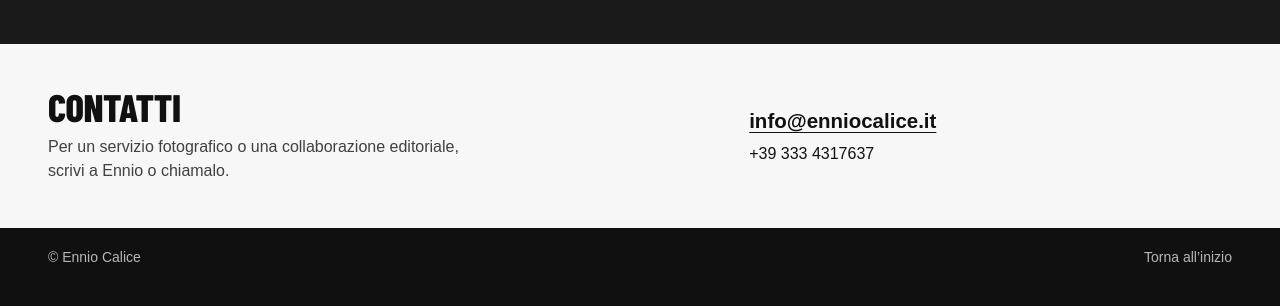
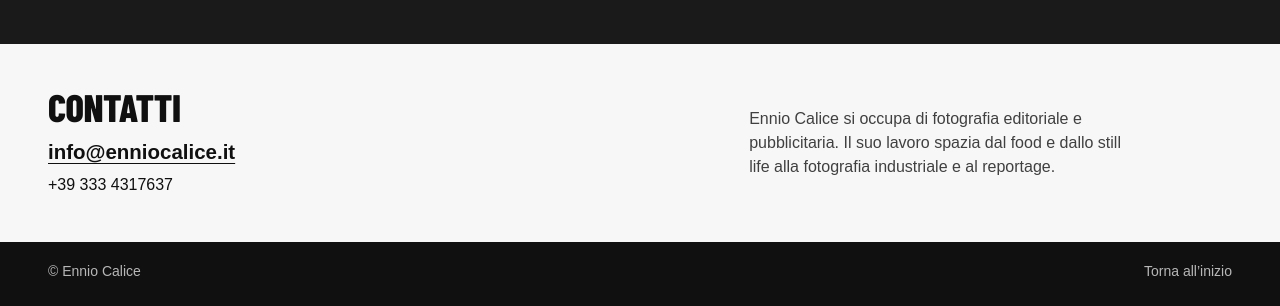
Before and after one commit to jellero/ennio, a plain HTML site: page index.html in a window 1280 px wide. Shown: the part 3177-3483 px from the top of the page. Drawn offline with Linux system fonts and the light colour scheme.

Commit message:
Riorganizza i contatti e descrivi il profilo fotografico

```diff
--- a/index.html
+++ b/index.html
@@ -12,7 +12,7 @@
   <meta property="og:url" content="https://jellero.github.io/ennio/">
   <link rel="icon" href="assets/favicon.svg?v=2" type="image/svg+xml">
   <link rel="preload" href="assets/barlow-condensed-800.woff2" as="font" type="font/woff2" crossorigin>
-  <link rel="stylesheet" href="style.css?v=3">
+  <link rel="stylesheet" href="style.css?v=4">
   <script src="site.js?v=2" defer></script>
   <title>Ennio Calice — Fotografia</title>
 </head>
@@ -141,12 +141,12 @@
       <div class="wrap profile-inner">
         <div>
           <h2 id="titolo-contatti">Contatti</h2>
-          <p class="contact-intro">Per un servizio fotografico o una collaborazione editoriale, scrivi a Ennio o chiamalo.</p>
+          <address class="contact-details">
+            <a class="email" href="mailto:info@enniocalice.it">info@enniocalice.it</a>
+            <a class="telephone" href="tel:+393334317637">+39 333 4317637</a>
+          </address>
         </div>
-        <address class="contact-details">
-          <a class="email" href="mailto:info@enniocalice.it">info@enniocalice.it</a>
-          <a class="telephone" href="tel:+393334317637">+39 333 4317637</a>
-        </address>
+        <p class="profile-description">Ennio Calice si occupa di fotografia editoriale e pubblicitaria. Il suo lavoro spazia dal food e dallo still life alla fotografia industriale e al reportage.</p>
       </div>
     </section>
   </main>
--- a/style.css
+++ b/style.css
@@ -143,8 +143,8 @@ h2 { font: 800 clamp(2.25rem, 4.7vw, 3.75rem)/.95 var(--display); letter-spacing
 .profile { --accent: #345300; background: var(--white); color: var(--black); }
 .profile-inner { display: grid; grid-template-columns: 1.15fr .85fr; align-items: center; gap: 28px 48px; padding: clamp(30px, 3.5vw, 48px) 0; }
 .profile h2 { font-size: clamp(2rem, 3vw, 2.625rem); }
-.contact-intro { max-width: 47ch; margin-top: 10px; color: #404040; }
-.contact-details { display: grid; justify-items: start; gap: 5px; min-width: 0; font-style: normal; }
+.profile-description { max-width: 44ch; color: #404040; }
+.contact-details { display: grid; justify-items: start; gap: 5px; margin-top: 12px; min-width: 0; font-style: normal; }
 .email { font-size: clamp(1.06rem, 1.6vw, 1.375rem); font-weight: 700; overflow-wrap: anywhere; text-decoration-thickness: 1px; text-underline-offset: 4px; }
 .telephone { text-decoration: none; }
 .telephone:hover { text-decoration: underline; text-underline-offset: 4px; }
```
